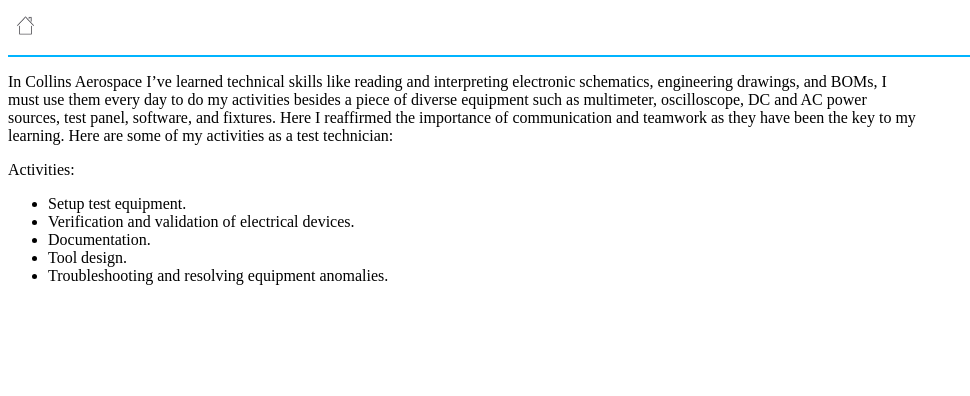
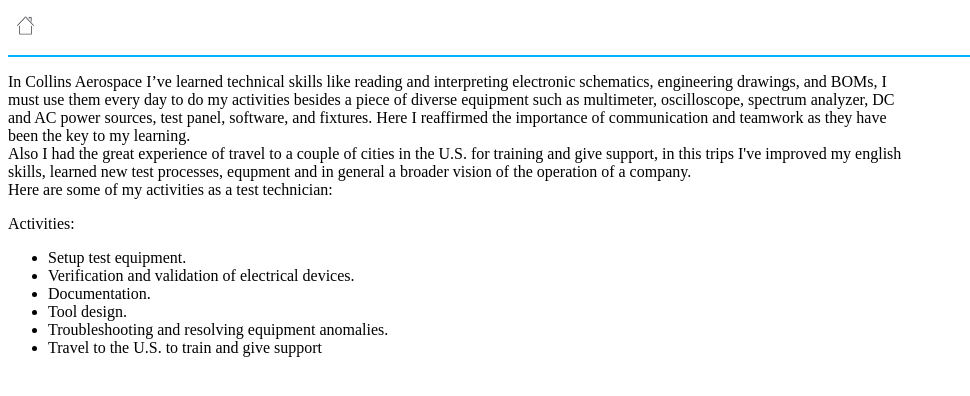
Before and after one commit to Javier12RDZ/Resume---Test, a plain HTML site: page Cdesc.html in a window 1280 px wide. Shown: the whole page, without its empty margins (0-970 px from the left). Drawn offline with Linux system fonts and the light colour scheme.

Commit message:
v1.2.3
- Correct the UABC title.
- Add the trips information

```diff
--- a/Cdesc.html
+++ b/Cdesc.html
@@ -16,9 +16,11 @@
   </div>
   <div class="listSetting">
     <p>In Collins Aerospace I’ve learned technical skills like reading and interpreting electronic schematics, engineering drawings, and BOMs, I must use
-      them every day to do my activities besides a piece of diverse equipment such as multimeter, oscilloscope, DC and AC power sources, test panel,
-      software, and fixtures. Here I reaffirmed the importance of communication and teamwork as they have been the key to my learning.
-      Here are some of my activities as a test technician:</p>
+      them every day to do my activities besides a piece of diverse equipment such as multimeter, oscilloscope, spectrum analyzer, DC and AC power sources, test panel,
+      software, and fixtures.
+      Here I reaffirmed the importance of communication and teamwork as they have been the key to my learning.
+    <br>  Also I had the great experience of travel to a couple of cities in the U.S. for training and give support, in this trips I've improved my english skills, learned new test processes, equpment and in general a broader vision of the operation of a company.
+    <br>  Here are some of my activities as a test technician:</p>
   </div>
   <p>Activities:
   <ul>
@@ -29,6 +31,7 @@
     <li>Tool design.</li>
     <li>Troubleshooting and resolving equipment
       anomalies.</li>
+      <li>Travel to the U.S. to train and give support</li>
   </ul>
   </p>
 </body>
```
Also changed, not shown: index.html (+1 -1 lines).
